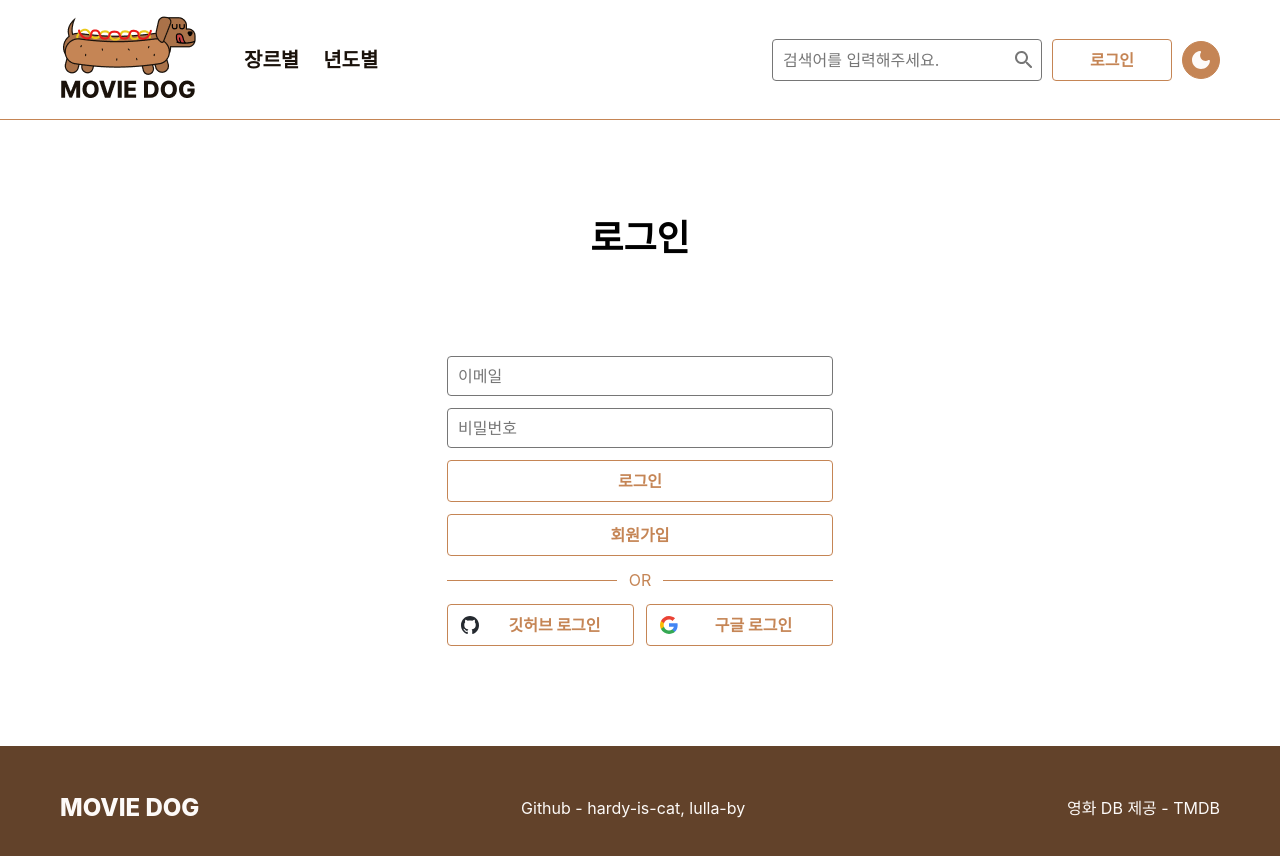
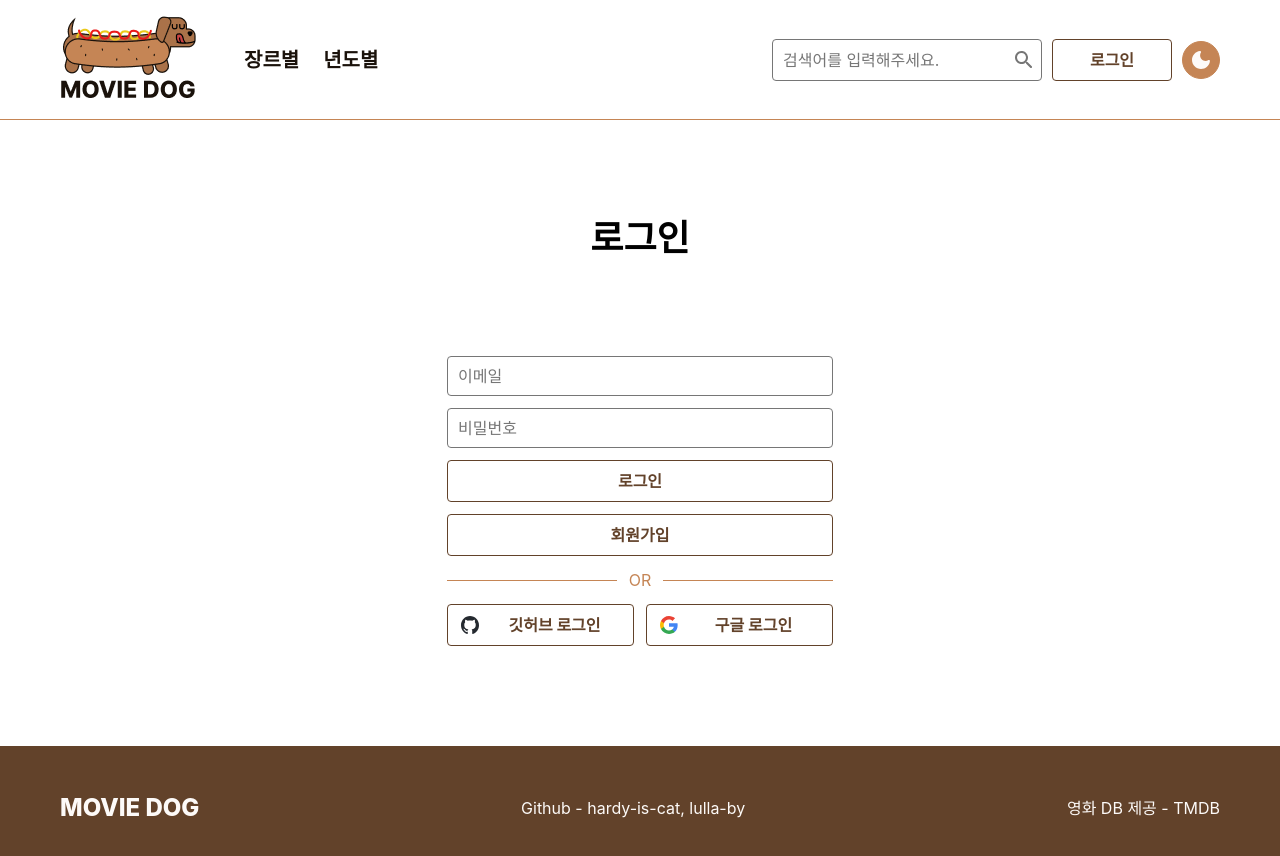
Before and after one commit to lulla-by/movie-dog, a Next.js app: page /login in a window 1280 px wide. Shown: the top 856 px of the page. Built offline with nearby package versions, Linux system fonts and the light colour scheme; no server answers; a web font is replaced by a local one.

Commit message:
[Style] 웹접근성 고려 명도 대비 반영하여 색상 변경

```diff
--- a/components/buttons/ConfirmButton.tsx
+++ b/components/buttons/ConfirmButton.tsx
@@ -58,9 +58,9 @@ const ButtonBlock = styled.button<{ width: number }>`
   gap: 4px;
   width: ${({ width }) => width + '%'};
   padding: 8px 10px;
-  color: ${({ theme }) => theme.colors.brown5};
+  color: ${({ theme }) => theme.colors.brown8};
   background-color: ${({ theme }) => theme.colors.white};
-  border: 1px solid ${({ theme }) => theme.colors.brown5};
+  border: 1px solid ${({ theme }) => theme.colors.brown8};
   border-radius: 4px;
   transition: all 0.2s;
   cursor: pointer;
--- a/components/buttons/PageNavigatorButton.tsx
+++ b/components/buttons/PageNavigatorButton.tsx
@@ -36,9 +36,9 @@ const NavigatorBox = styled.button`
   justify-content: center;
   width: 40px;
   height: 40px;
-  border: 1px solid ${({ theme }) => theme.colors.brown6};
+  border: 1px solid ${({ theme }) => theme.colors.brown8};
   border-radius: 100%;
-  color: ${({ theme }) => theme.colors.brown6};
+  color: ${({ theme }) => theme.colors.brown8};
   background-color: ${({ theme }) => theme.colors.brown1};
   /* filter: drop-shadow(0px 0px 5px rgba(98, 66, 42, 0.15)); */
   cursor: pointer;
--- a/components/yearList/Category.tsx
+++ b/components/yearList/Category.tsx
@@ -63,7 +63,7 @@ export default Category;
 const SidebarBlock = styled.aside`
   h2 {
     padding: 12px 20px;
-    background-color: ${({ theme }) => theme.colors.brown5};
+    background-color: ${({ theme }) => theme.colors.brown8};
     border-radius: 4px 4px 0 0;
     color: ${({ theme }) => theme.colors.brown1};
     font-size: ${({ theme }) => theme.fontSize.headline4};
--- a/components/yearList/YearList.tsx
+++ b/components/yearList/YearList.tsx
@@ -133,7 +133,7 @@ const PageNumButton = styled.button`
   width: 32px;
   height: 32px;
   margin: 0 2px;
-  color: ${({ theme }) => theme.colors.brown5};
+  color: ${({ theme }) => theme.colors.brown8};
   font-size: ${({ theme }) => theme.fontSize.headline5};
   font-weight: 700;
   border: none;
@@ -142,7 +142,7 @@ const PageNumButton = styled.button`
   background: none;
 
   &.active {
-    background-color: ${({ theme }) => theme.colors.brown5};
+    background-color: ${({ theme }) => theme.colors.brown8};
     color: ${({ theme }) => theme.colors.white};
   }
 `;
```
